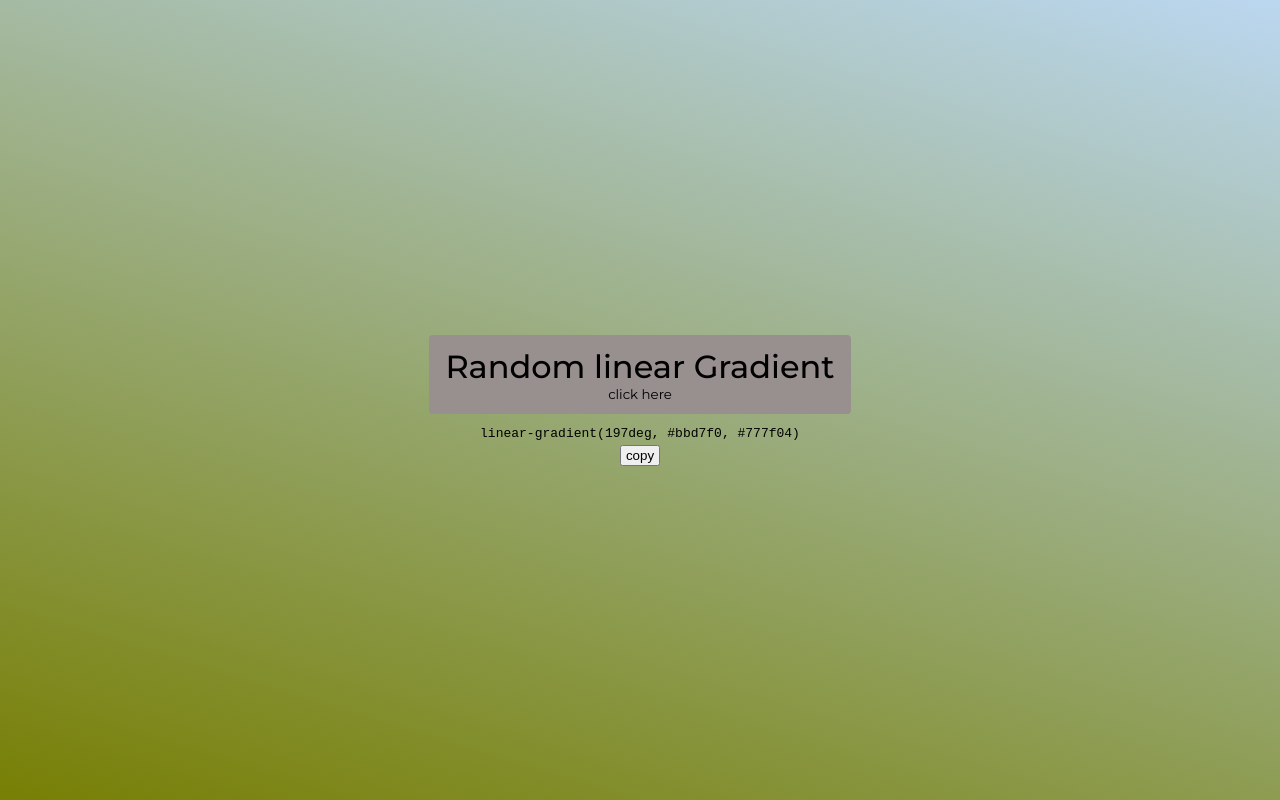
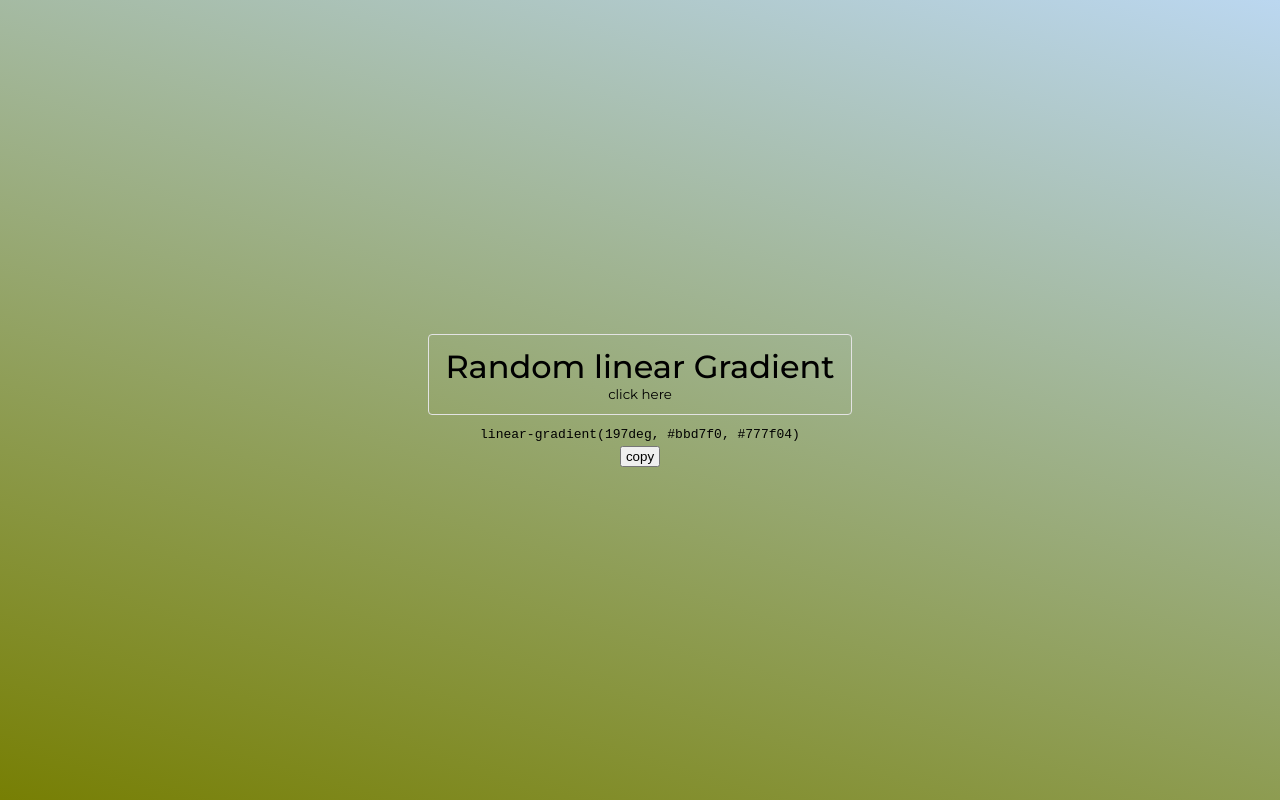
Before and after one commit to rustammdev/random-linearGradient, a plain HTML site: page index.html in a window 1280 px wide. Drawn offline with Linux system fonts and the light colour scheme.

Commit message:
Container style qismiga o'zgarishlar kiritildi

```diff
--- a/main.css
+++ b/main.css
@@ -14,9 +14,9 @@ body {
     height: 100vh;
     gap: 12px;
 }
-.container {
-    background-color: #988f8f;
-    color: black;
+body .container {
+    background-color: transparent;
+    border: 1px solid #e3e3e3;
     display: flex;
     justify-content: center;
     align-items: center;
@@ -29,7 +29,7 @@ body {
 .container:hover {
     -webkit-box-shadow: 1px 3px 20px 0px rgba(34, 60, 80, 0.2);
     -moz-box-shadow: 1px 3px 20px 0px rgba(34, 60, 80, 0.2);
-    box-shadow: 1px 3px 20px 0px rgba(28, 47, 62, 0.2);
+    box-shadow: 1px 3px 20px 0px rgba(25, 36, 44, 0.2);
     transform: scale(1.001);
 }
 .container h1 {
```
